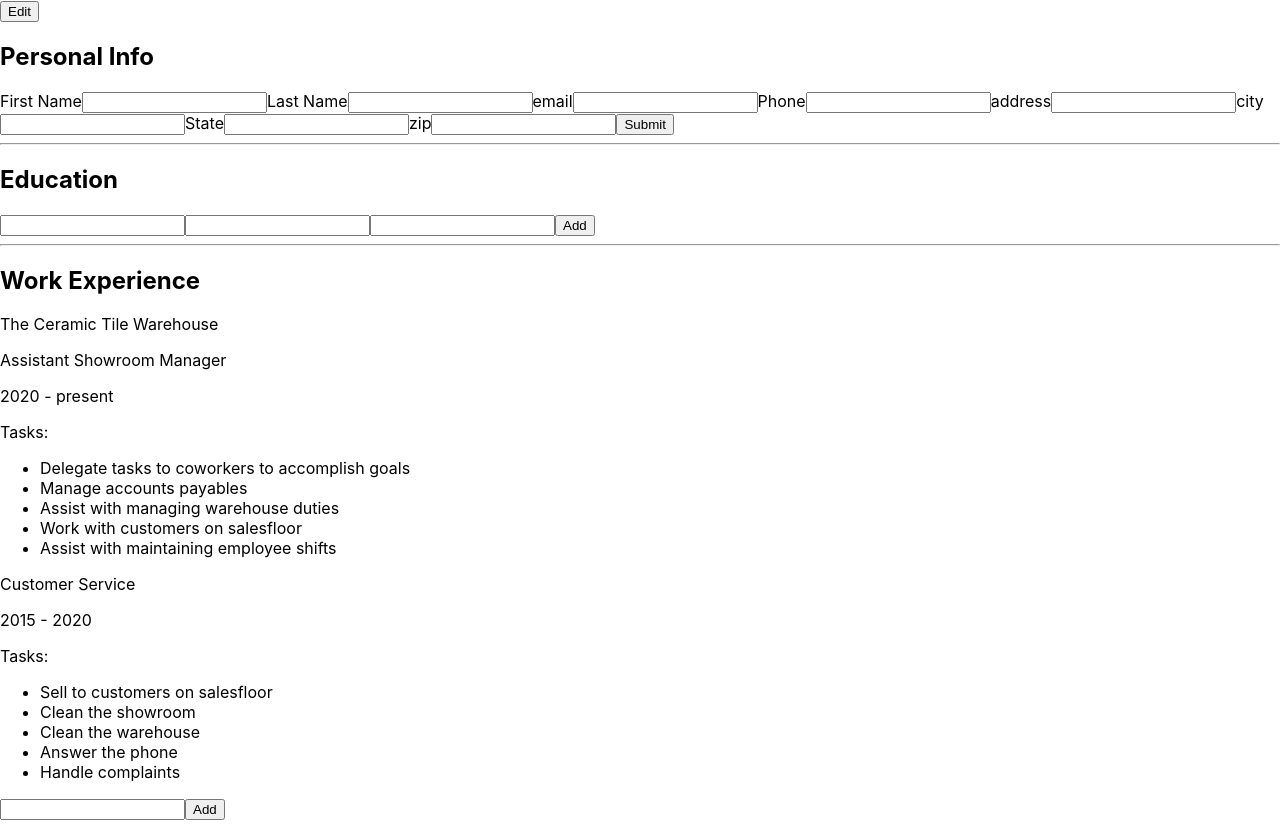
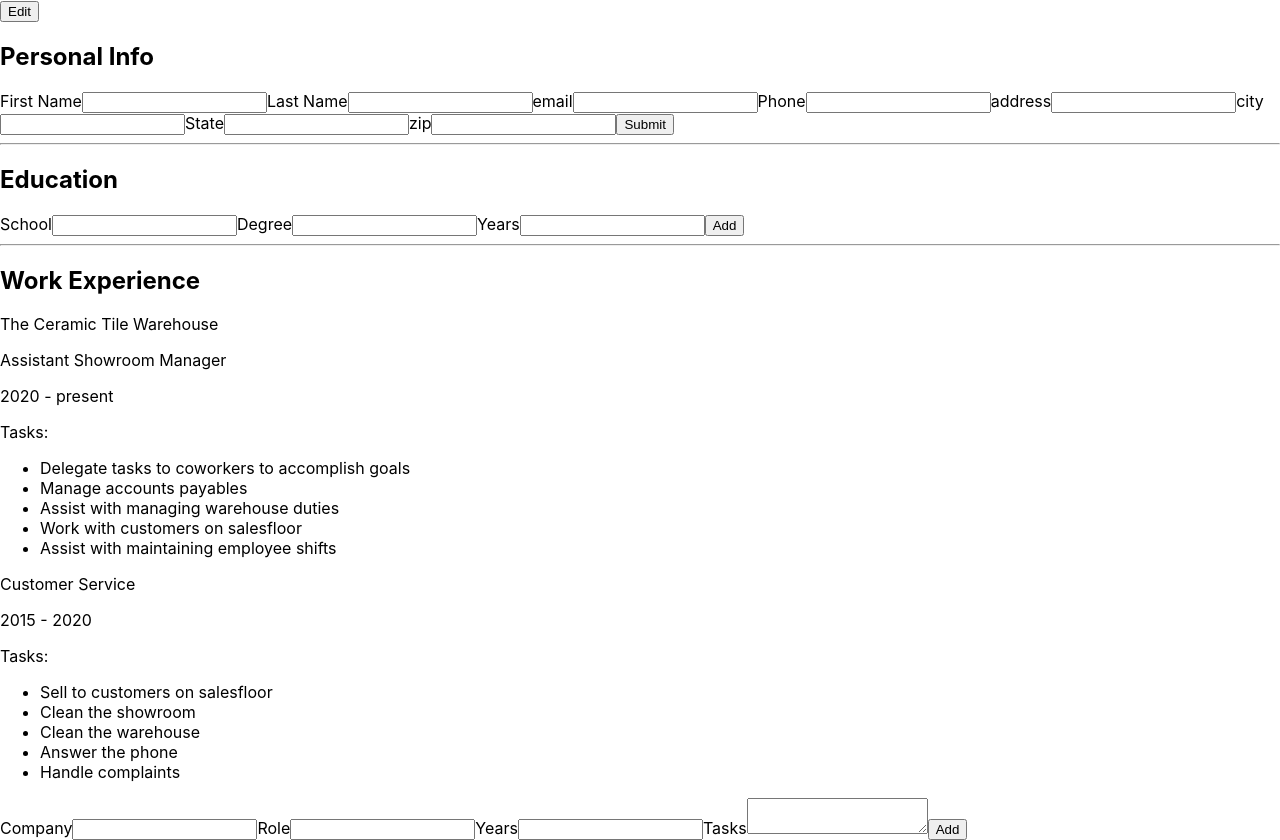
Before and after one commit to Kingbot13/cv, a React (Create React App) app: page / in a window 1280 px wide. Built offline with nearby package versions, Linux system fonts and the light colour scheme.

Commit message:
add input elements to work experience form and labels

```diff
--- a/src/App.js
+++ b/src/App.js
@@ -13,8 +13,6 @@
       educations: [],
       career: [],
       contacts: [],
-
-
       contact: {
         firstName: '',
         lastName: '',
@@ -35,7 +33,10 @@
 
       },
       work: {
-        text: '',
+        company: '',
+        role: '',
+        years: '',
+        tasks: '',
         id: uniqid(),
 
       },
@@ -96,7 +97,6 @@
           degree: '',
           years: '',
           id: uniqid(),
-          show: true,
           }
       }
     });
@@ -147,19 +147,27 @@
           <Education items={educations}/>
 
             <form onSubmit={this.edSubmit}>
+              <label htmlFor='school'>School</label>
               <input id='school' name='school' value={education.school} onChange={this.edChange}></input>
+              <label htmlFor='degree'>Degree</label>
               <input id='degree' name='degree' value={education.degree} onChange={this.edChange}></input>
+              <label htmlFor='years'>Years</label>
               <input id='years' name='years' value={education.years} onChange={this.edChange}></input>
               <button type='submit'>Add</button>
-
-
             </form>
             <hr></hr>
           <h2>Work Experience</h2>
           <Work items={career}/>
 
-          <form>
-            <input id='work' name='work' value={work.text} onChange={this.handleChange}></input>
+          <form onSubmit={this.workSubmit}>
+            <label htmlFor='company'>Company</label>
+            <input id='company' name='company' value={work.company} onChange={this.workChange}></input>
+            <label htmlFor='role'>Role</label>
+            <input id='role' name='role' value={work.role} onChange={this.workChange}></input>
+            <label htmlFor='years'>Years</label>
+            <input id='years' name='years' value={work.years} onChange={this.workChange}></input>
+            <label htmlFor='tasks'>Tasks</label>
+            <textarea id='tasks' name='tasks' value={work.tasks} onChange={this.workChange}></textarea>
             <button type='submit'>Add</button>
           </form>
       </main>
```
